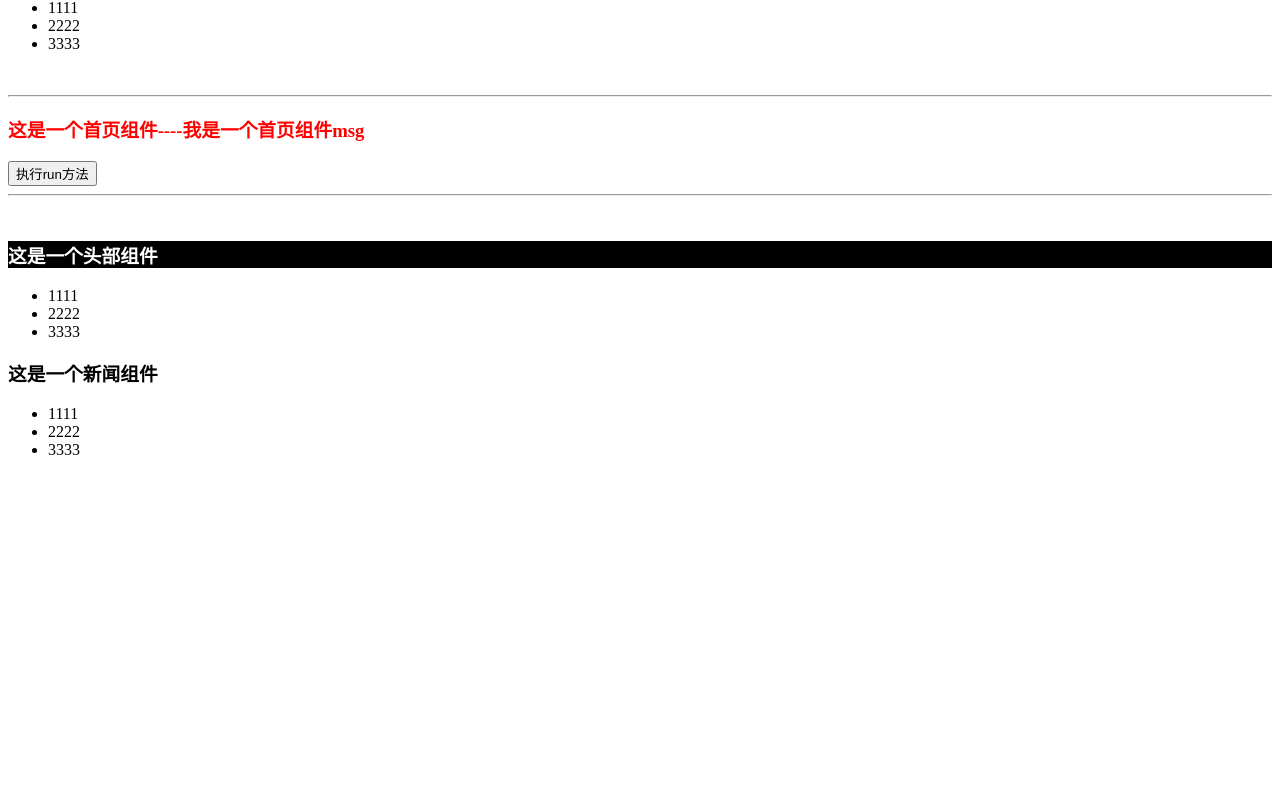
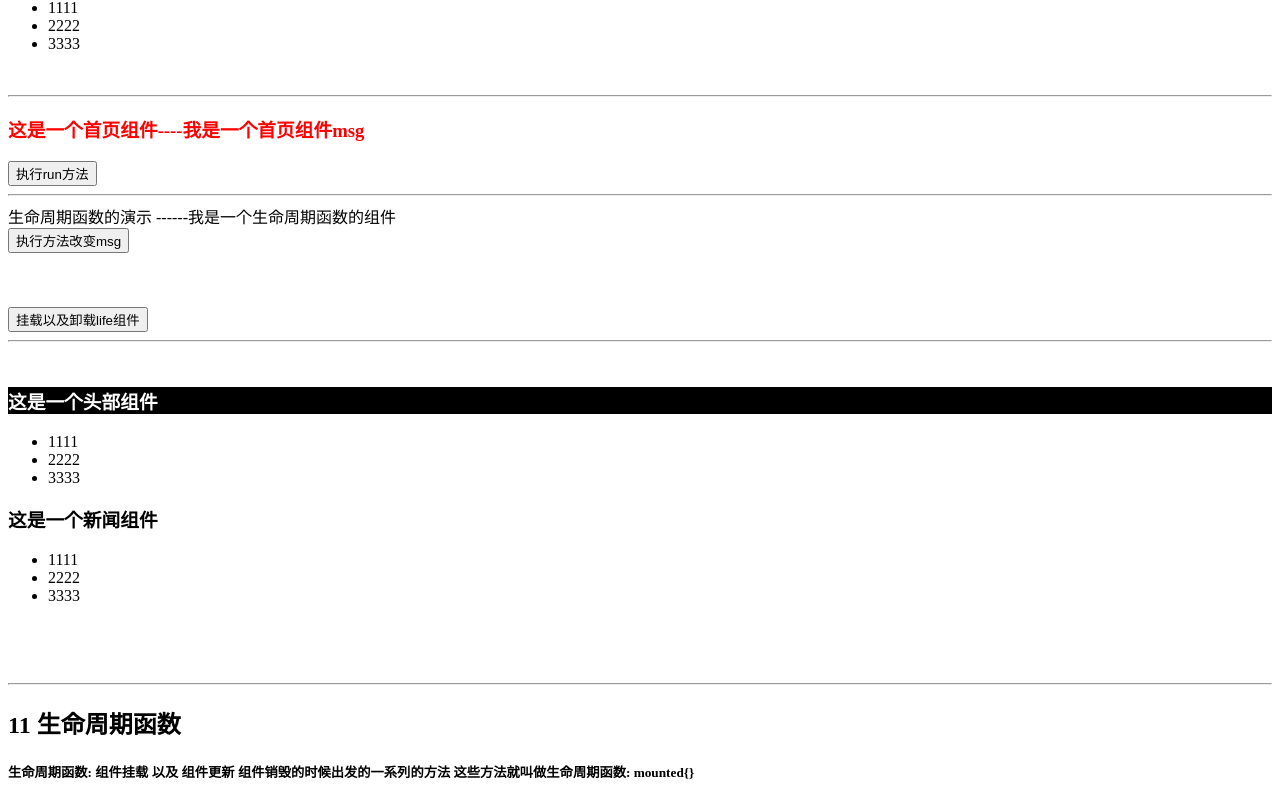
Before and after one commit to hex1n/vue-learning, a Vue app in the folder vue-demo01/: page / in a window 1280 px wide. Shown: the part 3620-4423 px from the top of the page. Before the commit the page ends 4095 px from the top, so only its background shows below. Built offline with nearby package versions, Linux system fonts and the light colour scheme; the HTML template or start-up script is replaced by a standard one.

Commit message:
组件的生命周期函数

```diff
--- a/vue-demo01/src/App.vue
+++ b/vue-demo01/src/App.vue
@@ -196,6 +196,17 @@
       <v-news></v-news>
     </div>
 
+    <br>
+    <br>
+    <br>
+    <hr>
+    <h2>11 生命周期函数</h2>
+    <h5>
+      生命周期函数:
+      组件挂载 以及 组件更新 组件销毁的时候出发的一系列的方法
+      这些方法就叫做生命周期函数: mounted{}
+    </h5>
+
 
   </div>
 </template>
@@ -351,6 +362,7 @@
     mounted() {
       //生命周期函数  vue 页面刷新就会触发的方法
 
+      console.log("我是一个生命周期函数")
       var list = storage.get('list');
       if (list) {
         this.list4 = list;
--- a/vue-demo01/src/components/Home.vue
+++ b/vue-demo01/src/components/Home.vue
@@ -9,6 +9,13 @@
     <h3>这是一个首页组件----{{msg}}</h3>
 
     <button @click="run()">执行run方法</button>
+    <br>
+    <hr>
+    <v-life v-if="flag"></v-life>
+    <br>
+    <br>
+    <br>
+    <button @click="flag=!flag">挂载以及卸载life组件</button>
 
   </div>
 </template>
@@ -16,16 +23,19 @@
 <script>
   //引入头部组件
   import Header from './Header';
+  import Life from './Lify';
 
   export default {
     name: "Home",
     data() {
       return {
         msg: '我是一个首页组件msg',
+        flag: true
       }
     },
     components: {
       'v-header': Header,
+      'v-life': Life,
     },
     methods: {
       run: function () {
--- /dev/null
+++ b/vue-demo01/src/components/Lify.vue
@@ -0,0 +1,60 @@
+<template>
+
+  <div id="life">
+    生命周期函数的演示 ------{{msg}}
+    <br>
+    <button @click="setMsg()">执行方法改变msg</button>
+
+  </div>
+</template>
+
+<script>
+  export default {
+    name: "Lify",
+    data() {
+
+      return {
+
+        msg: '我是一个生命周期函数的组件'
+      }
+    },
+    methods: {
+
+      setMsg: function () {
+        this.msg = '我是改变后的数据'
+      }
+    },
+    beforeCreate() {
+
+      console.log('实例创建之前1')
+    },
+    created() {
+
+      console.log('实例创建完成2')
+    },
+    beforeMount() {
+      console.log('模板编译之前3')
+    },
+    mounted() {
+      //请求数据,操作dom,放在这个里面
+      console.log('模板编译完成4')
+    },
+    beforeUpdate() {
+      console.log('数据更新之前')
+    },
+    updated() {
+      console.log('数据更新完毕')
+    },
+    beforeDestroy() {
+      //页面销毁的时候要保存一些数据就可以监听这个销毁的生命周期
+      console.log('实例销毁之前')
+    },
+    destroyed() {
+      console.log('实例销毁完成')
+    }
+  }
+</script>
+
+<style scoped>
+
+</style>
```
